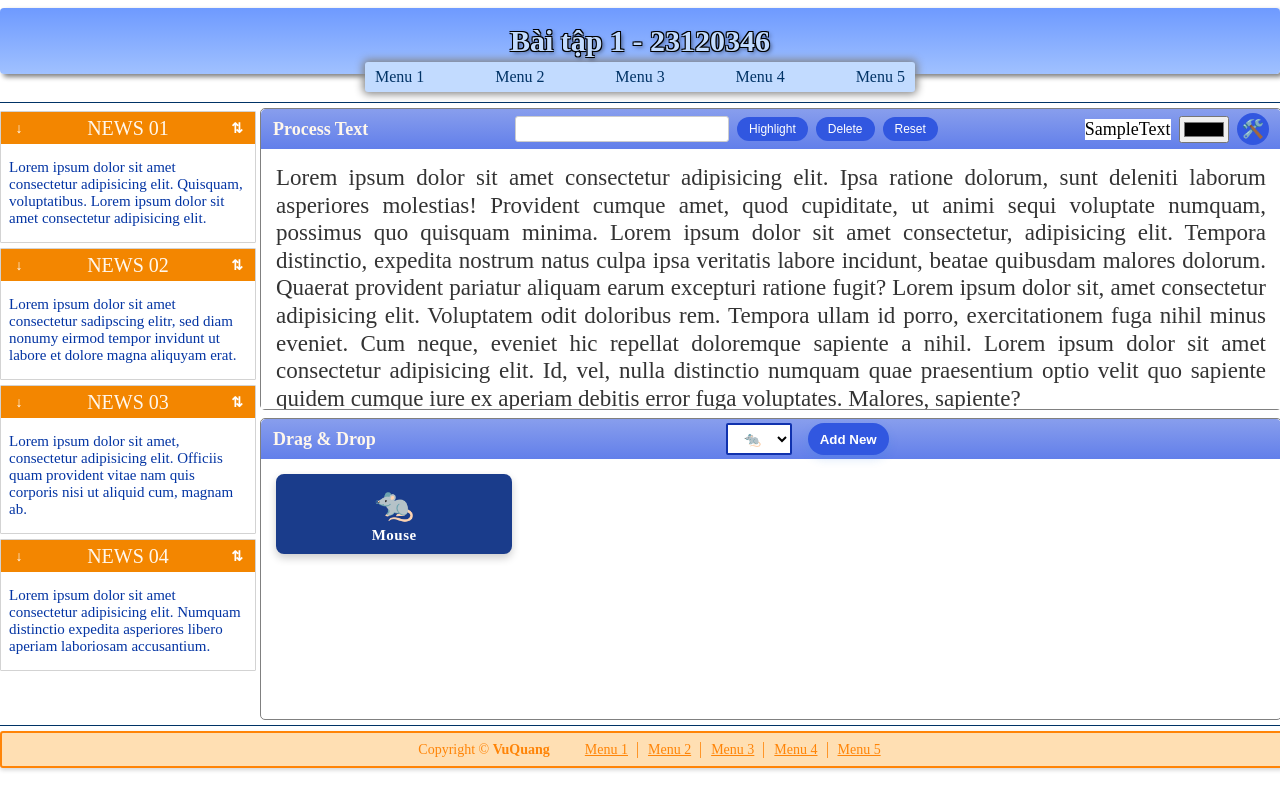
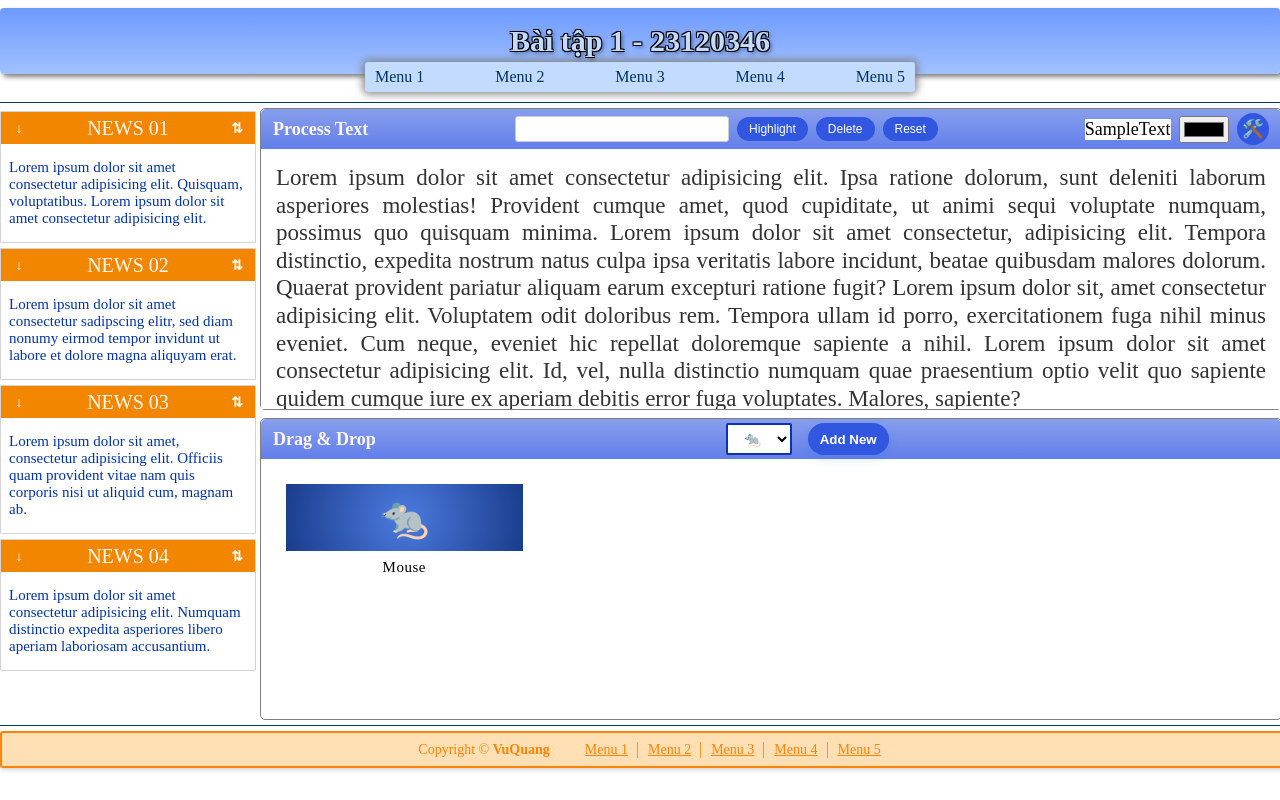
Before and after one commit to iXes5/Web-No1, a plain HTML site: page index.html in a window 1280 px wide. Both pictures are taken after a click on the button "Add New". Drawn offline with nearby package versions, Linux system fonts and the light colour scheme.

Commit message:
fix background of zodiac box when add new

```diff
--- a/script.js
+++ b/script.js
@@ -319,19 +319,10 @@ $(document).ready(function() {
     });
 
     // ===== NGĂN CHẶN SELECTION KHI KÉO THẢ =====
-    $('.move-btn, .aside-box-bar').on('selectstart', function(e) {
-        e.preventDefault();
-    });
-
-    // ===== CHỨC NĂNG ZODIAC DRAG & DROP =====
-    let isZodiacDragging = false;
-    let $zodiacDraggedItem = null;
-    let $zodiacClone = null;
-    let zodiacStartX = 0;
-    let zodiacStartY = 0;
-    let originalIndex = -1;
-
-    // Danh sách tên con giáp tiếng Anh
+    // Thêm box zodiac mới
+    $('.add-zodiac-btn').on('click', function() {
+        const selectedZodiac = $('.zodiac-select').val();
+        const zodiacEmoji = $('.zodiac-select option:selected').html();
         const zodiacNames = {
             rat: "Mouse",
             ox: "Buffalo",
@@ -346,22 +337,19 @@ $(document).ready(function() {
             dog: "Dog",
             pig: "Pig"
         };
-
-    // Thêm box zodiac mới
-    $('.add-zodiac-btn').on('click', function() {
-        const selectedZodiac = $('.zodiac-select').val();
-        const zodiacEmoji = $('.zodiac-select option:selected').html();
         const zodiacName = zodiacNames[selectedZodiac] || selectedZodiac;
 
-        // Tạo box zodiac mới với emoji + tên
         const $zodiacBox = $(`
             <div class="zodiac-box" data-zodiac="${selectedZodiac}">
+                <div class="zodiac-icon-box">
                     <div class="zodiac-emoji">${zodiacEmoji}</div>
+                </div>
+                <div class="zodiac-name-box">
                     <div class="zodiac-name">${zodiacName}</div>
+                </div>
             </div>
         `);
 
-        // Thêm vào content
         $('.drag-drop-content').append($zodiacBox);
     });
 });
--- a/style.css
+++ b/style.css
@@ -342,8 +342,8 @@
 .drag-drop-content {
     display: grid;
     grid-template-columns: repeat(4, 1fr);
-    gap: 15px;
-    padding: 15px;
+    gap: 8px;
+    padding: 25px;
     min-height: 200px;
     position: relative;
 }
@@ -351,33 +351,50 @@
 .zodiac-box {
     display: flex;
     flex-direction: column;
-    justify-content: center;
     align-items: center;
-    height: 80px;
-    border-radius: 8px;
-    background-color: #1a3c8b; /* xanh đậm */
-    color: white;
-    font-weight: bold;
-    cursor: move;
+    justify-content: stretch;
+    width: 100%;
+    height: 100px;
+    overflow: hidden;
+    cursor: pointer;
     transition: transform 0.2s ease;
-    box-shadow: 0 4px 8px rgba(0,0,0,0.2);
     user-select: none;
 }
 
-.zodiac-box:hover {
-    transform: scale(1.05);
-    background-color: #274fae; /* xanh sáng hơn khi hover */
+/* Box chứa emoji */
+.zodiac-icon-box {
+    flex: 2;
+    width: 100%;
+    height: 100%;
+    background: radial-gradient(circle at center, #4c7be0 0%, #1a3c8b 100%);
+    display: flex;
+    align-items: center;
+    justify-content: center;
 }
 
 .zodiac-emoji {
-    font-size: 32px;
-    margin-bottom: 4px;
+    font-size: 40px;
+    color: white;
+    user-select: none;
+}
+
+/* Box chứa tên */
+.zodiac-name-box {
+    flex: 1;
+    width: 100%;
+    background: transparent;
+    display: flex;
+    align-items: center;
+    justify-content: center;
 }
 
 .zodiac-name {
     font-size: 15px;
+    font-weight: 200;
+    color: black;
     letter-spacing: 0.5px;
 }
+
 
 /* Ngăn chặn selection khi kéo */
 .zodiac-box {
```
Lines whose indentation alone changed are shown as unchanged.
